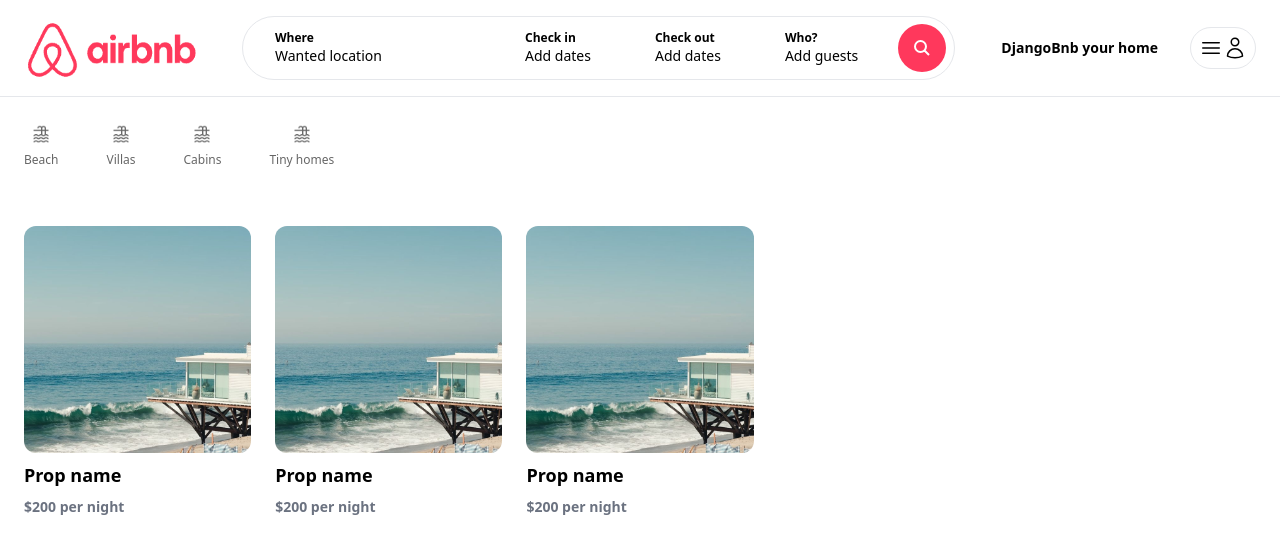
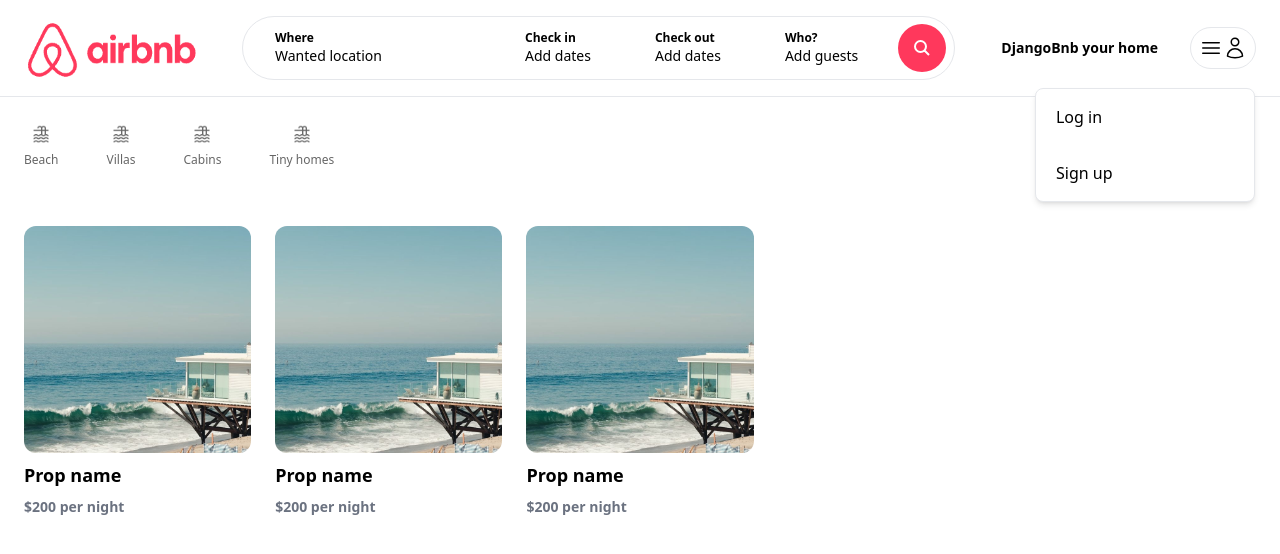
Before and after one commit to Epic-Codebase/Airbnb_clone_django_nextjs, a Next.js app in the folder Djangobnb/djangobnb/: page / in a window 1280 px wide. Both pictures are taken after a click on the button 1222 px from the left and 48 px from the top of the page. Shown: the top 554 px of the page. Built offline with nearby package versions, Linux system fonts and the light colour scheme.

Commit message:
User menu popup

```diff
--- a/Djangobnb/djangobnb/app/components/forms/CustomButton.tsx
+++ b/Djangobnb/djangobnb/app/components/forms/CustomButton.tsx
@@ -8,7 +8,7 @@
     return (
         <div
             onClick={onClick}
-            className={`w-full py-4 bg-airbnb-dark text-white rounded-xl transition text-center cursor-pointer ${className}`}
+            className={`py-4 bg-airbnb-dark text-white rounded-xl transition text-center cursor-pointer ${className}`}
         >
         {label}
         </div>
--- /dev/null
+++ b/Djangobnb/djangobnb/app/components/navbar/MenuLink.tsx
@@ -0,0 +1,22 @@
+'use client';
+
+interface MenuLinkProps {
+    label: string;
+    onClick: () => void;
+}
+
+const MenuLink: React.FC<MenuLinkProps> = ({
+    label,
+    onClick
+}) => {
+    return (
+        <div
+            onClick={onClick}
+            className="px-5 py-4 cursor-pointer hover:bg-gray-100 transition"
+        >
+            {label}
+        </div>
+    )
+}
+
+export default MenuLink;
--- a/Djangobnb/djangobnb/app/components/navbar/UserNav.tsx
+++ b/Djangobnb/djangobnb/app/components/navbar/UserNav.tsx
@@ -1,7 +1,18 @@
+'use client';
+
+import { useState } from "react";
+import MenuLink from "./MenuLink";
+
 const UserNav = () => {
+
+    const [isOpen, setIsOpen] = useState(false);
+
     return (
         <div className="p-2 relative inline-block border rounded-full">
-            <button className="flex items-center">
+            <button
+                onClick={() => setIsOpen(!isOpen)}
+                className="flex items-center"
+            >
                 <svg fill="none" viewBox="0 0 24 24" strokeWidth="1.5" stroke="currentColor" className="w-6 h-6">
                     <path strokeLinecap="round" strokeLinejoin="round" d="M3.75 6.75h16.5M3.75 12h16.5m-16.5 5.25h16.5" />
                 </svg>
@@ -10,6 +21,20 @@
                     <path strokeLinecap="round" strokeLinejoin="round" d="M15.75 6a3.75 3.75 0 1 1-7.5 0 3.75 3.75 0 0 1 7.5 0ZM4.501 20.118a7.5 7.5 0 0 1 14.998 0A17.933 17.933 0 0 1 12 21.75c-2.676 0-5.216-.584-7.499-1.632Z" />
                 </svg>
             </button>
+
+            {isOpen && (
+                <div className="w-[220px] absolute top-[60px] right-0 bg-white border rounded-lg shadow-md flex flex-col cursor-pointer">
+                    <MenuLink
+                        label="Log in"
+                        onClick={() => console.log("Log in")}
+                    />
+
+                    <MenuLink
+                        label="Sign up"
+                        onClick={() => console.log("Sign up")}
+                    />
+                </div>
+            )}
         </div>
     )
 }
```
Also changed, not shown: 1 other file (tests, documents, lock files or other folders).
